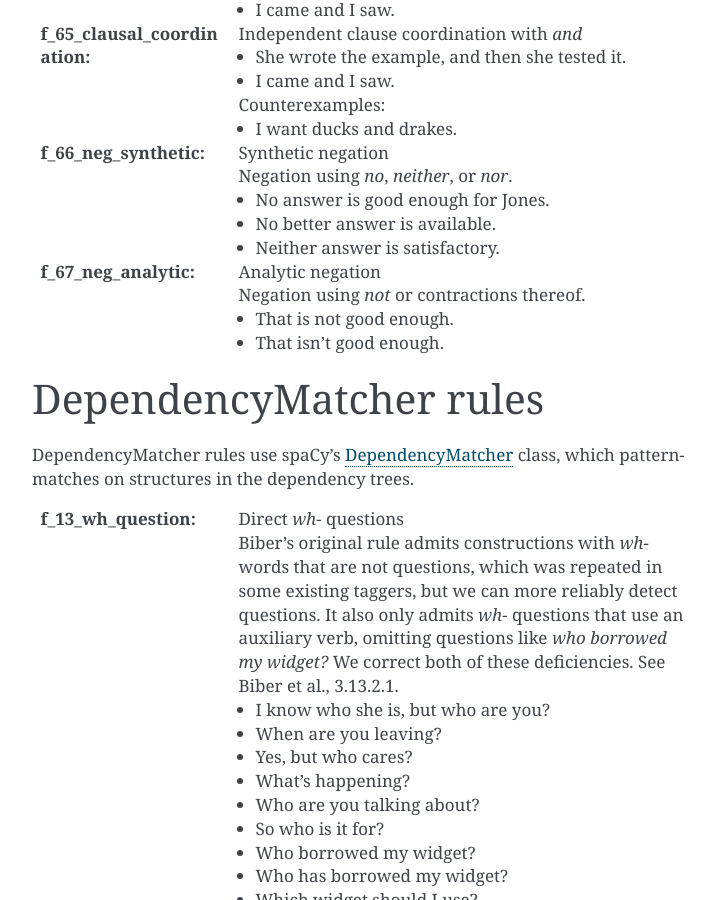
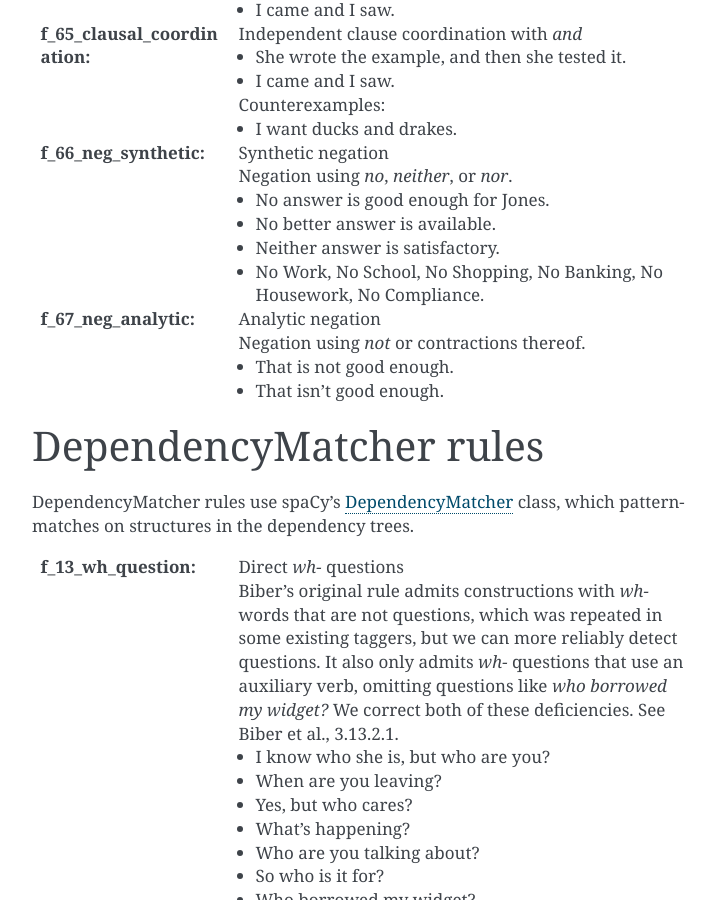
Before and after one commit to capnrefsmmat/matcherator, a Sphinx documentation site: the page built from docs/pseudobiber-reference.rst, in a window 1280 px wide and 900 px high, scrolled down 7404 px. Shown: the whole window, without its empty margins (388-1104 px from the left). Built offline with Sphinx 7.4.7, drawn with Linux system fonts in a browser that asks for light colours.

Commit message:
Detect synthetic negation with proper nouns

```diff
--- a/docs/pseudobiber-reference.rst
+++ b/docs/pseudobiber-reference.rst
@@ -430,6 +430,7 @@ pattern-matches on sequences of token attributes.
    * No answer is good enough for Jones.
    * No better answer is available.
    * Neither answer is satisfactory.
+   * No Work, No School, No Shopping, No Banking, No Housework, No Compliance.
 
 :f_67_neg_analytic:
    Analytic negation
```
Also changed, not shown: 1 other file.
